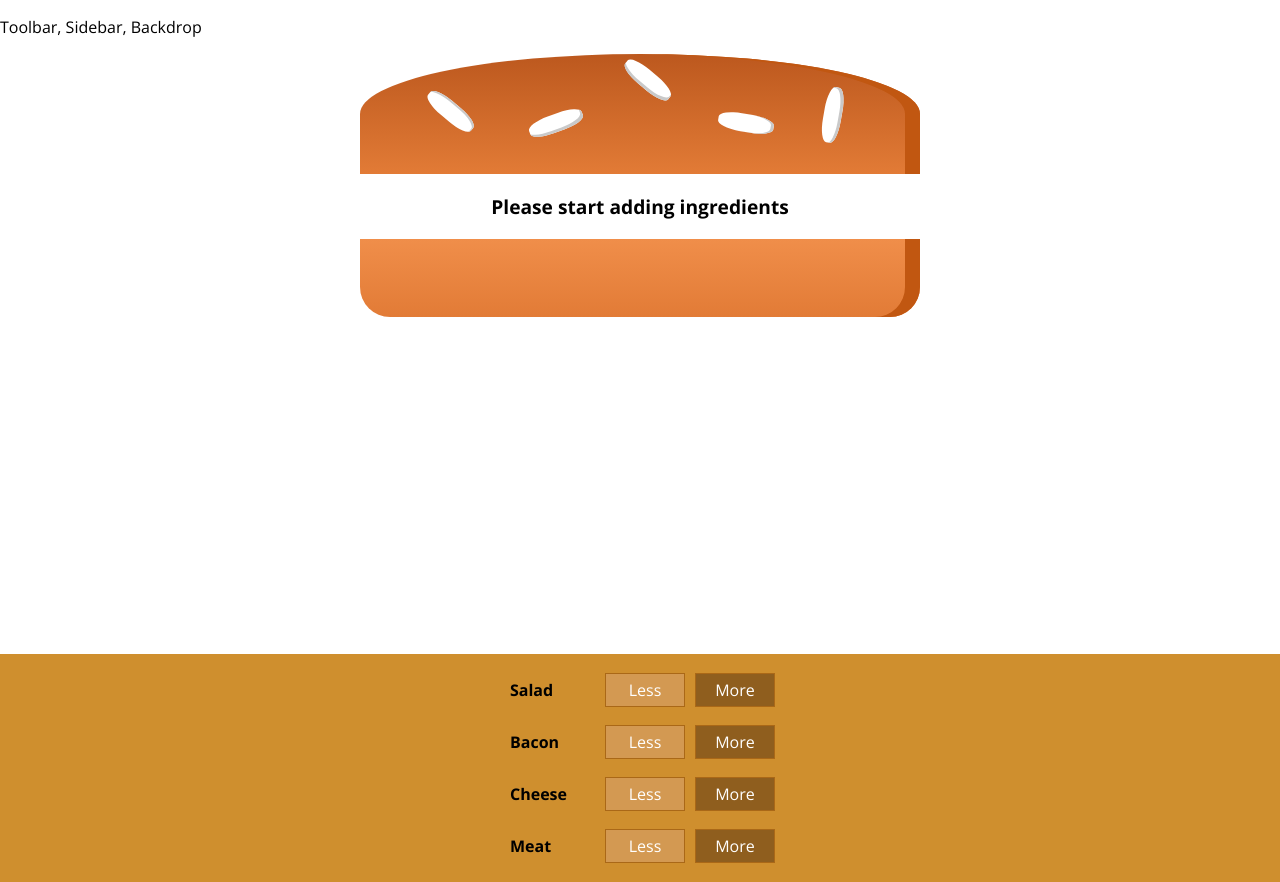
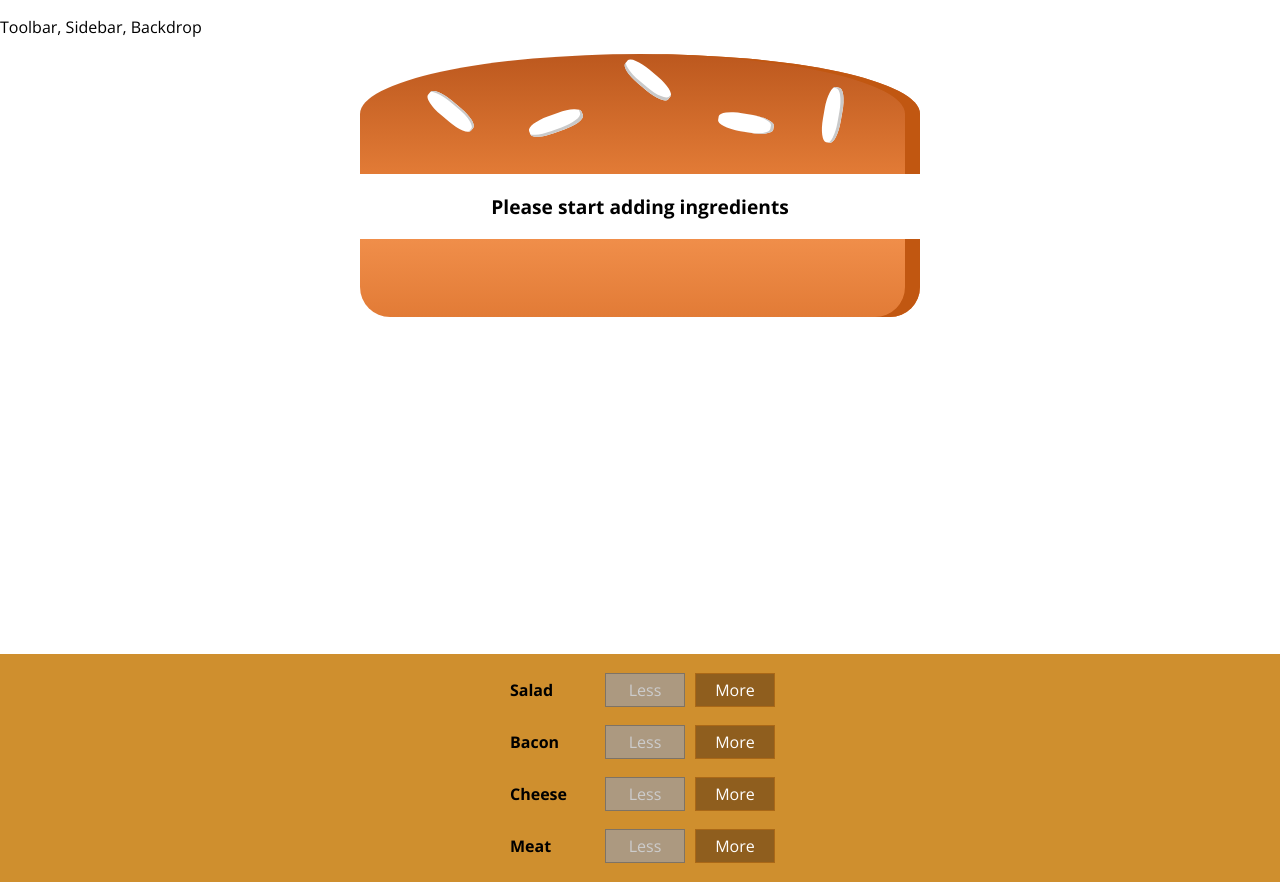
Before and after one commit to papawlo/burger-builder-app, a React app: page / in a window 1280 px wide. Built offline with nearby package versions, Linux system fonts and the light colour scheme.

Commit message:
134. Removing Ingredients Safely

```diff
--- a/src/components/Burger/BuildControls/BuildControl/BuildControl.js
+++ b/src/components/Burger/BuildControls/BuildControl/BuildControl.js
@@ -6,6 +6,8 @@
             <div className={classes.Label}>{props.label}</div>
             <button
                 className={classes.Less}
+                onClick={props.removed}
+                disabled={props.disabled}
             >Less</button>
             <button
                 className={classes.More}
--- a/src/components/Burger/BuildControls/BuildControls.js
+++ b/src/components/Burger/BuildControls/BuildControls.js
@@ -15,8 +15,9 @@
             <BuildControl
                 key={ctrl.label}
                 label={ctrl.label}
-                // type={ctrl.type}
-                added={() => props.ingredientAdded(ctrl.type)}></BuildControl>
+                added={() => props.ingredientAdded(ctrl.type)}
+                removed={() => props.ingredientRemoved(ctrl.type)}
+                disabled={props.disabled[ctrl.type]} />
         ))}
     </div>
 );
--- a/src/containers/BurgerBuilder/BurgerBuilder.js
+++ b/src/containers/BurgerBuilder/BurgerBuilder.js
@@ -31,24 +31,46 @@
         const updatedIngredients = {
             ...this.state.ingredients
         };
+        updatedIngredients[type] = updateCount;
 
-        updatedIngredients[type] = updateCount;
         const priceAddition = INGREDIENT_PRICES[type];
         const oldPrice = this.state.totalPrice;
         const newPrice = oldPrice + priceAddition;
         this.setState({ totalPrice: newPrice, ingredients: updatedIngredients });
     }
     removeIngredientHandler = (type) => {
+        const oldCount = this.state.ingredients[type];
+        if (oldCount <= 0) {
+            return;
+        }
+        const updateCount = oldCount - 1;
+        const updatedIngredients = {
+            ...this.state.ingredients
+        };
+        updatedIngredients[type] = updateCount;
 
+        const priceDeduction = INGREDIENT_PRICES[type];
+        const oldPrice = this.state.totalPrice;
+        const newPrice = oldPrice - priceDeduction;
+        this.setState({ totalPrice: newPrice, ingredients: updatedIngredients });
     }
 
     render() {
+        const disabledInfo = {
+            ...this.state.ingredients
+        }
+        for (let key in disabledInfo) {
+            disabledInfo[key] = disabledInfo[key] <= 0;
+        }
         return (
             <div>
                 <Aux>
                     <Burger ingredients={this.state.ingredients} />
                     <BuildControls
-                        ingredientAdded={this.addIngredientHandler} />
+                        ingredientAdded={this.addIngredientHandler}
+                        ingredientRemoved={this.removeIngredientHandler}
+                        disabled={disabledInfo}
+                    />
                 </Aux>
             </div>
         );
```
